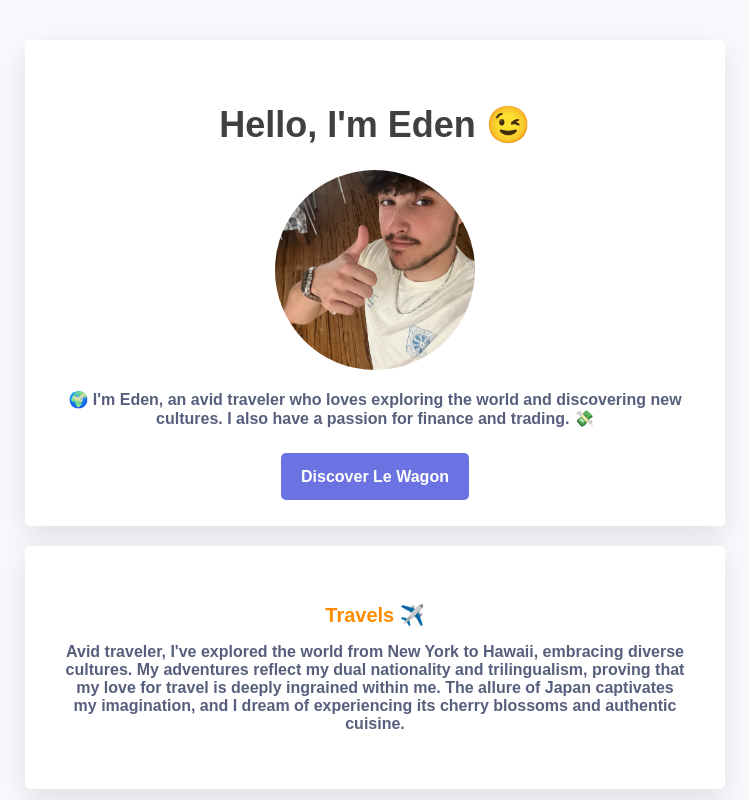
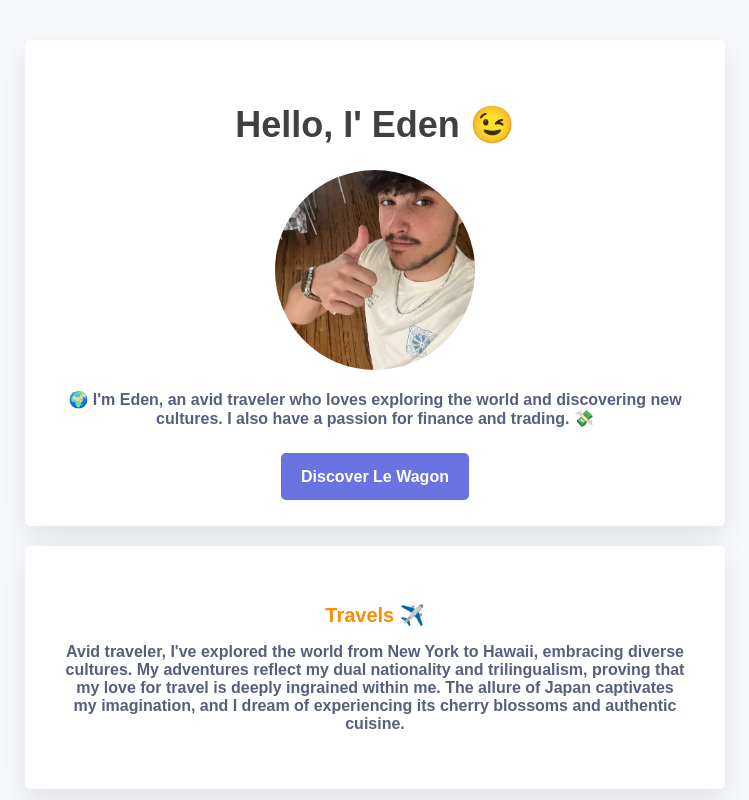
Before and after one commit to eden-rau/my-profile, a plain HTML site: page index.html in a window 1280 px wide. Shown: the top 800 px of the page, without its empty margins (265-1014 px from the left). Drawn offline with Linux system fonts and the light colour scheme.

Commit message:
Update index.html

```diff
--- a/index.html
+++ b/index.html
@@ -12,7 +12,7 @@
     <div class="container">
 
         <div class="card-white" id="introduction">
-            <h1>Hello, I'm Eden 😉</h1>
+            <h1>Hello, I' Eden 😉</h1>
             <img src="images/profile-picture.png" class="img-circle" width="200px" alt="Eden Rau's Profile Picture">
             <p>🌍 I'm Eden, an avid traveler who loves exploring the world and discovering new cultures. I also have a passion for finance and trading. 💸</p>
             <a href="https://www.lewagon.com/fr" target="_blank" class="btn-blue">Discover Le Wagon</a>
```
